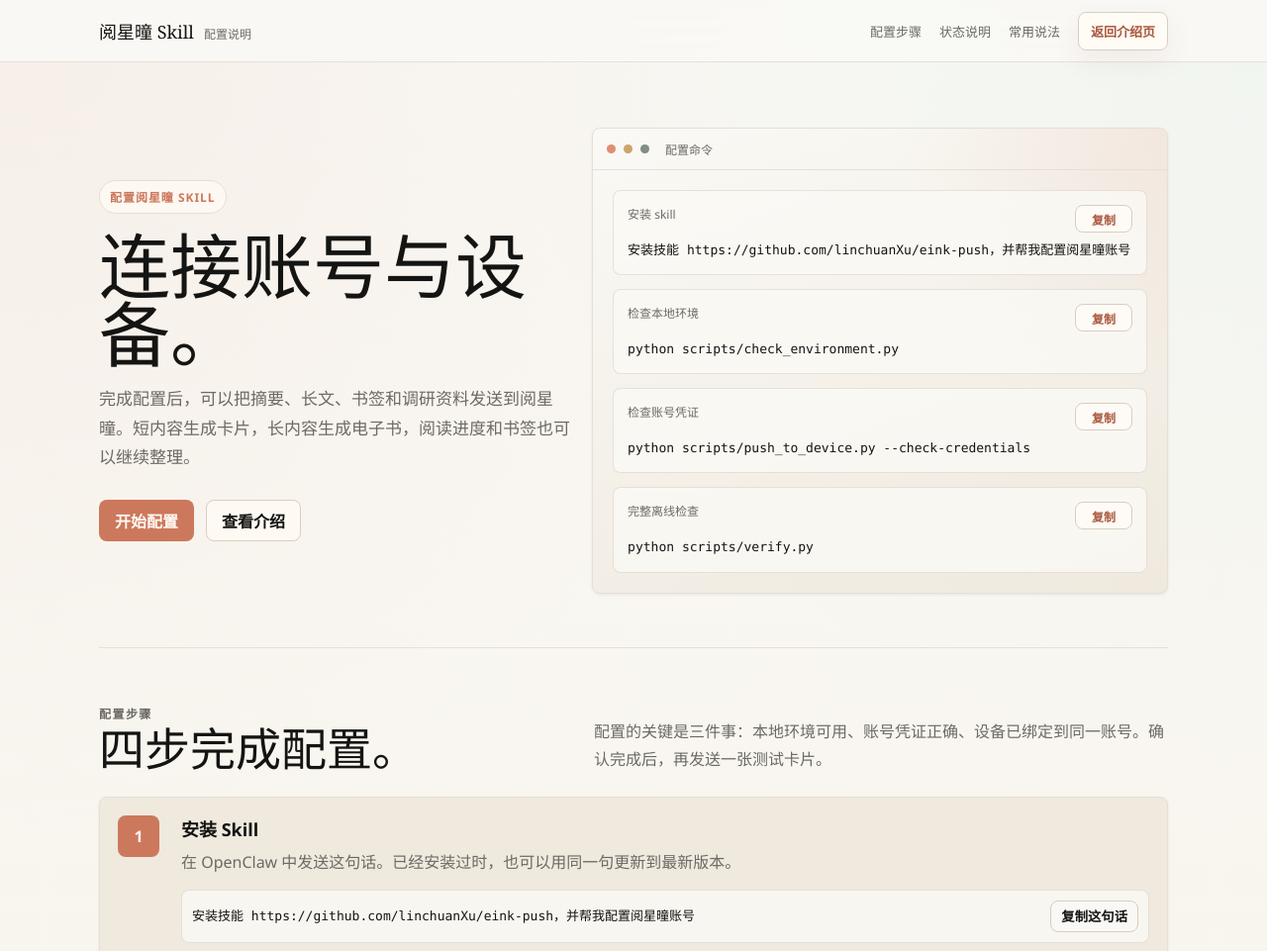
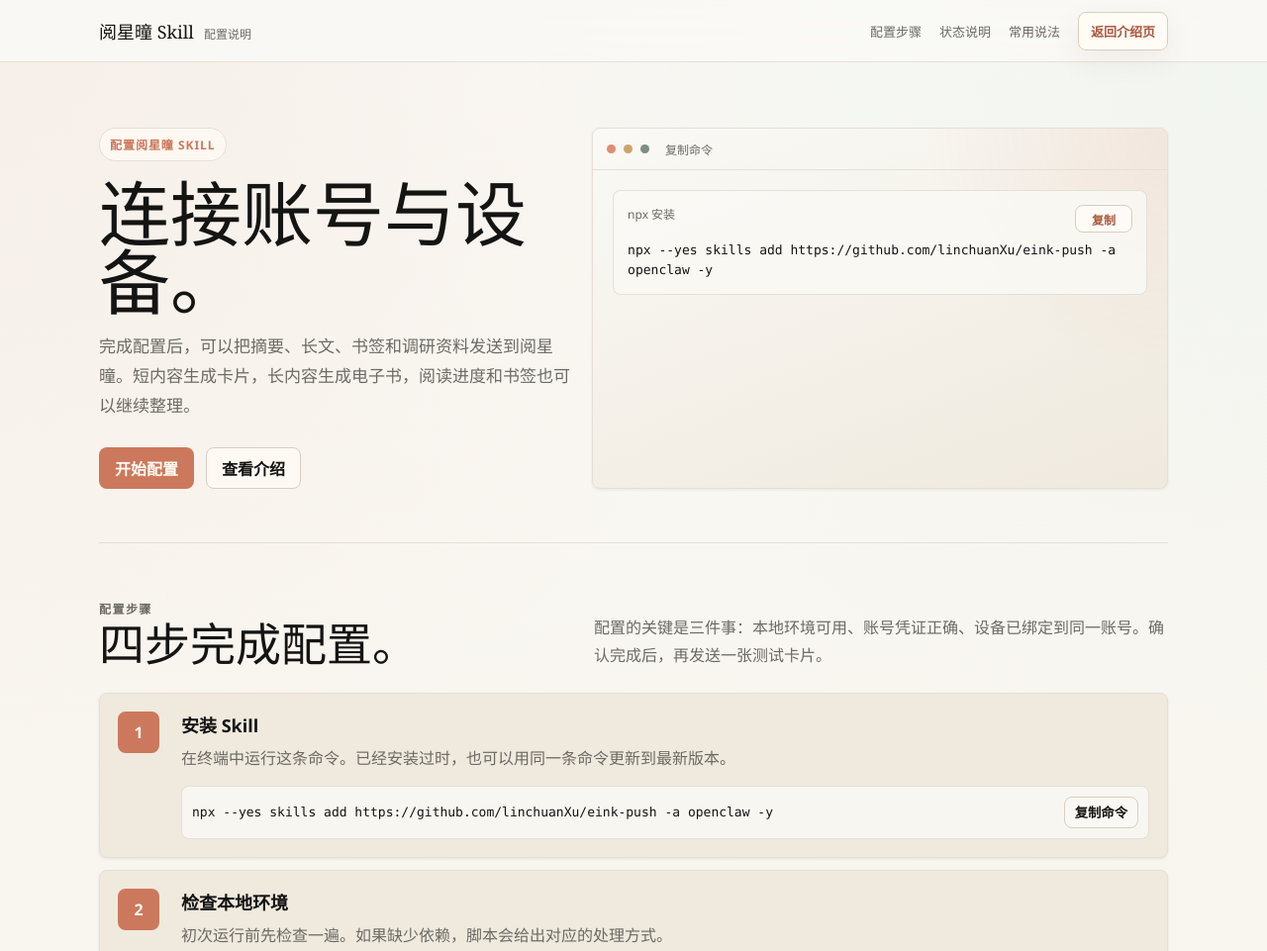
Before and after one commit to linchuanXu/eink-push, a website: page landing-v2.html in a window 1280 px wide. Shown: the top 961 px of the page at 99% size. Drawn offline with Linux system fonts and the light colour scheme.

Commit message:
Use npx install command on landing pages

```diff
--- a/landing-v2.html
+++ b/landing-v2.html
@@ -165,7 +165,7 @@
         radial-gradient(circle at top right, rgba(204, 120, 92, 0.1), transparent 36%),
         linear-gradient(160deg, #faf9f5 0%, #efe9de 100%);
       color: var(--ink);
-      min-height: 390px;
+      min-height: 210px;
       overflow: hidden;
       box-shadow: var(--shadow);
     }
@@ -484,24 +484,12 @@
       <aside class="terminal" aria-label="常用命令">
         <div class="terminal-head">
           <span class="dot"></span><span class="dot"></span><span class="dot"></span>
-          <span style="margin-left:8px">配置命令</span>
+          <span style="margin-left:8px">复制命令</span>
         </div>
         <div class="terminal-body">
           <div class="cmd">
-            <div class="cmd-label"><span>安装 skill</span><button class="copy-mini" data-copy-target="cmdInstall">复制</button></div>
-            <code id="cmdInstall">安装技能 https://github.com/linchuanXu/eink-push，并帮我配置阅星曈账号</code>
-          </div>
-          <div class="cmd">
-            <div class="cmd-label"><span>检查本地环境</span><button class="copy-mini" data-copy-target="cmdEnv">复制</button></div>
-            <code id="cmdEnv">python scripts/check_environment.py</code>
-          </div>
-          <div class="cmd">
-            <div class="cmd-label"><span>检查账号凭证</span><button class="copy-mini" data-copy-target="cmdCred">复制</button></div>
-            <code id="cmdCred">python scripts/push_to_device.py --check-credentials</code>
-          </div>
-          <div class="cmd">
-            <div class="cmd-label"><span>完整离线检查</span><button class="copy-mini" data-copy-target="cmdVerify">复制</button></div>
-            <code id="cmdVerify">python scripts/verify.py</code>
+            <div class="cmd-label"><span>npx 安装</span><button class="copy-mini" data-copy-target="cmdInstall">复制</button></div>
+            <code id="cmdInstall">npx --yes skills add https://github.com/linchuanXu/eink-push -a openclaw -y</code>
           </div>
         </div>
       </aside>
@@ -520,10 +508,10 @@
         <article class="step">
           <div>
             <h3>安装 Skill</h3>
-            <p>在 OpenClaw 中发送这句话。已经安装过时，也可以用同一句更新到最新版本。</p>
+            <p>在终端中运行这条命令。已经安装过时，也可以用同一条命令更新到最新版本。</p>
             <div class="command-line">
-              <code id="installLine">安装技能 https://github.com/linchuanXu/eink-push，并帮我配置阅星曈账号</code>
-              <button data-copy-target="installLine">复制这句话</button>
+              <code id="installLine">npx --yes skills add https://github.com/linchuanXu/eink-push -a openclaw -y</code>
+              <button data-copy-target="installLine">复制命令</button>
             </div>
           </div>
         </article>
```
Also changed, not shown: landing.html (+2 -2 lines).
